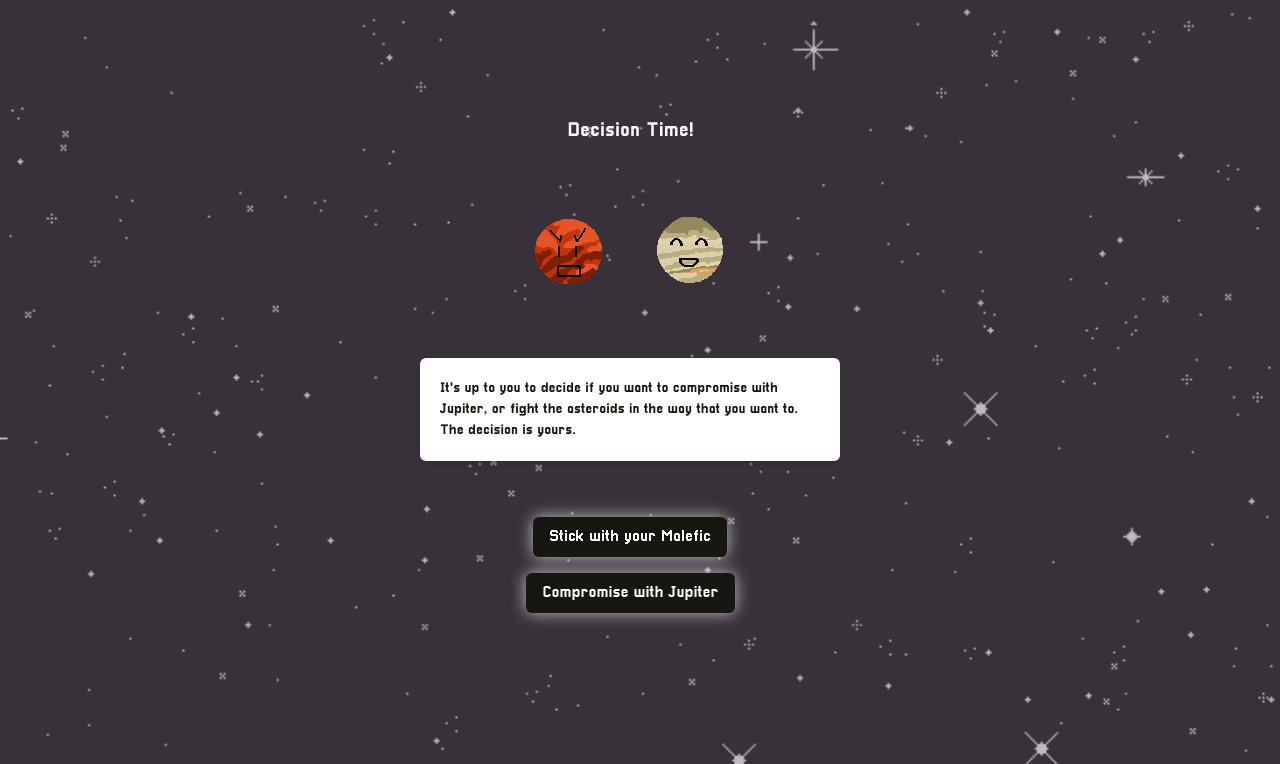
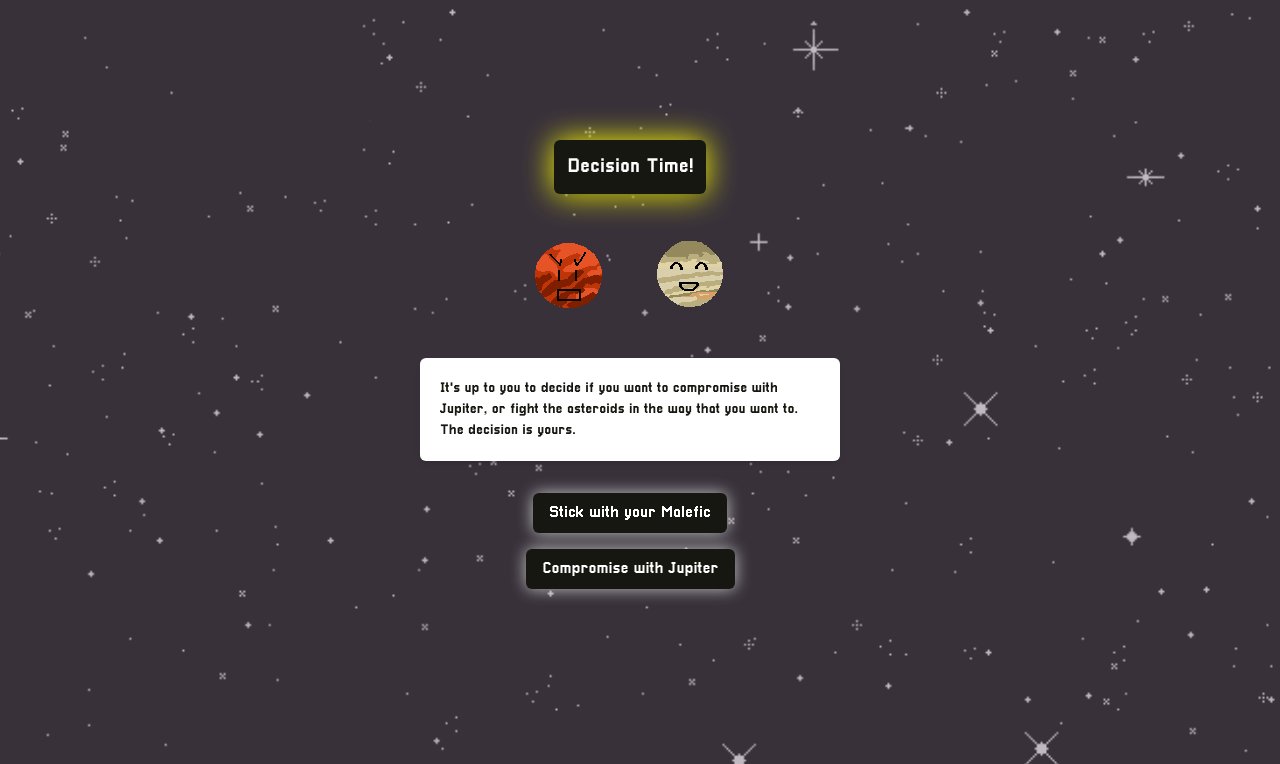
Before and after one commit to danyabaron/cosmic-crossroads, a React (Create React App) app: page /#/mars-horizontal-jupiter in a window 1280 px wide. Shown: the part 3608-4372 px from the top of the page. Built offline with nearby package versions, Linux system fonts and the light colour scheme.

Commit message:
added decision text

```diff
--- a/src/Components/MarsPathComponents/MarsPathComponents1/MarsHorizontalVenus.js
+++ b/src/Components/MarsPathComponents/MarsPathComponents1/MarsHorizontalVenus.js
@@ -766,9 +766,11 @@ function MarsHorizontalVenus({ setScreen, addCharacter, characters }) {
                 </section>
 
                 <section id="panel" className='relative w-screen min-h-screen flex flex-col justify-center pr-5'>
-                    <div id='container-panel' className='flex flex-col items-center gap-14'>
-                        <div id='header' className='font-header text-white text-xl font-bold'>
-                            <h1>Decision Time!</h1>
+                    <div id='container-panel' className='flex flex-col items-center gap-8'>
+                        <div id='decision-header' className='flex bg-main-black flex-col h-full w-fit justify-center drop-shadow-[0_0_15px_#ffff00] items-center relative z-[15] p-3 rounded-md shadow-lg'>
+                            <h1 className="text-center font-header max-w-lg text-white text-xl">
+                                Decision Time!
+                            </h1>
                         </div>
                         <div id='planet-pics' className='flex flex-row gap-5 items-center justify-center w-full h-fit'>
                             <img className="w/[100px] sm:w/[100px] md:w/[100px] lg:w/[150px]" src={MarsGif} alt="Mars Gif"/>
@@ -777,7 +779,7 @@ function MarsHorizontalVenus({ setScreen, addCharacter, characters }) {
                         <div id='decision-text' className='flex w-1/3 h-fit bg-white text-main-black rounded-md shadow-md font-header text-wrap p-5 text-xs md:text-sm'>
                             It’s up to you to decide if you want to compromise with Venus, or fight the asteroids in the way that you want to. The decision is yours.
                         </div>
-                        <div id='button-container-wrapper'>
+                        <div id='button-container-wrapper' >
                             <ButtonContainer
                                 setScreen={setScreen}
                                 buttons={buttons}
--- a/src/Components/MarsPathComponents/MarsPathComponents2/MarsHorizontalJupiter.js
+++ b/src/Components/MarsPathComponents/MarsPathComponents2/MarsHorizontalJupiter.js
@@ -714,10 +714,12 @@ function MarsHorizontalJupiter({ setScreen, addCharacter, characters }) {
 
                 {/* container for SIXTH/FINAL scroll section / dialogue */}
                 <section id="panel" className='w-screen min-h-screen flex flex-col justify-center pr-5'>
-                    <div id='container-panel' className='flex flex-col items-center gap-14'>
-                        <div id='header' className='font-header text-xl text-white font-bold'>
-                            <h1>Decision Time!</h1>
-                        </div>
+                    <div id='container-panel' className='flex flex-col items-center gap-8'>
+                        <div id='decision-header' className='flex bg-main-black flex-col h-full w-fit justify-center drop-shadow-[0_0_15px_#ffff00] items-center relative z-[15] p-3 rounded-md shadow-lg'>
+                                <h1 className="text-center font-header max-w-lg text-white text-xl">
+                                    Decision Time!
+                                </h1>
+                            </div>
                         <div id='planet-pics' className='flex flex-row gap-5 items-center justify-center w-full h-fit'>
                             <img className="w-[100px] sm:w-[60px] md:w-[80px] lg:w-[100px]" src={MarsGif} alt="Mars Gif"/>
                             <img className="w-[100px] sm:w-[60px] md:w-[80px] lg:w-[100px]" src={JupiterGif} alt="Jupiter Gif"/>
--- a/src/Pages/MarsPath/MarsIntro.js
+++ b/src/Pages/MarsPath/MarsIntro.js
@@ -193,7 +193,7 @@ function MarsIntro({ addCharacter, characters }) {
 
 
                 <div id='scroll-header' className='flex bg-main-black flex-col h-full mb-8 w-fit justify-center drop-shadow-[0_0_15px_#ffff00] items-center relative z-[15] p-6 rounded-md shadow-lg'>
-                    <h1 ref={addToDialogueRefs} className="text-center font-header max-w-lg text-white text-2xl">
+                    <h1 className="text-center font-header max-w-lg text-white text-2xl">
                         Keep Scrolling to Learn More!
                     </h1>
                 </div>
```
